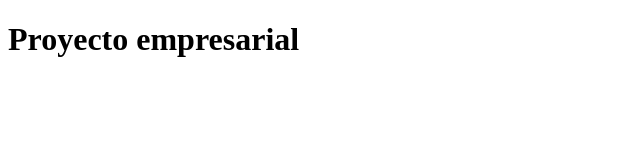
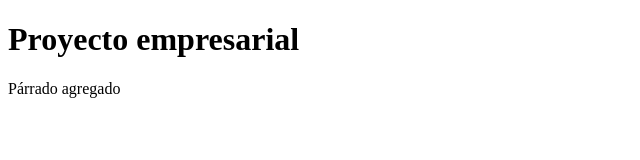
Before and after one commit to nahui25/CursoGit, a plain HTML site: page index.html in a window 1280 px wide. Shown: the whole page, without its empty margins (0-640 px from the left). Drawn offline with Linux system fonts and the light colour scheme.

Commit message:
Update index.html

```diff
--- a/index.html
+++ b/index.html
@@ -9,5 +9,8 @@
             <h1>
                 Proyecto empresarial
             </h1>
+            <p>
+                Párrado agregado
+            </p>
         </body>
 </html>
```
